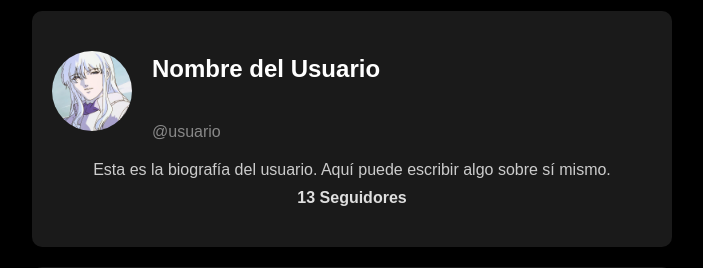
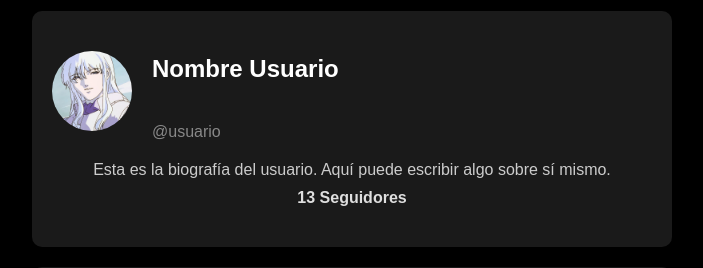
Before and after one commit to hellzey/BDM-RedSocial-Multimedia, a PHP site: page /perfil.php in a window 1280 px wide. Shown: the part 69-337 px from the top of the page, without its empty margins (288-991 px from the left). Run offline with PHP 8.4, Linux system fonts and the light colour scheme.

Commit message:
Update perfil.php

```diff
--- a/sourceBDM/perfil.php
+++ b/sourceBDM/perfil.php
@@ -13,7 +13,7 @@
     <div class="profile-header">
         <img src="media/griffith.jpg" alt="Foto de perfil" class="profile-img">
         <div class="profile-details">
-            <p class="profile-name">Nombre del Usuario</p>
+            <p class="profile-name">Nombre  Usuario</p>
             <p class="profile-handle">@usuario</p>
         </div>
     </div>
```
